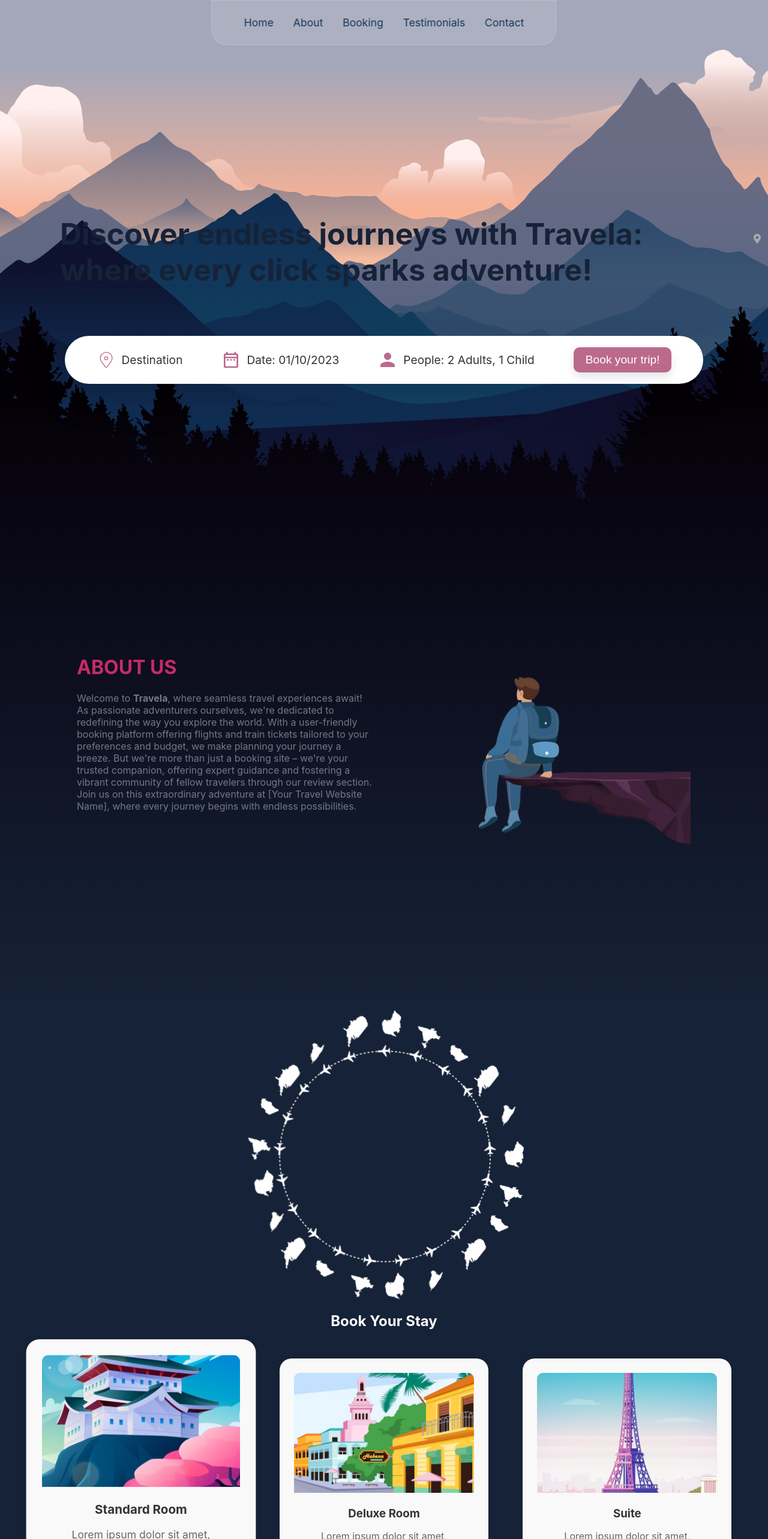
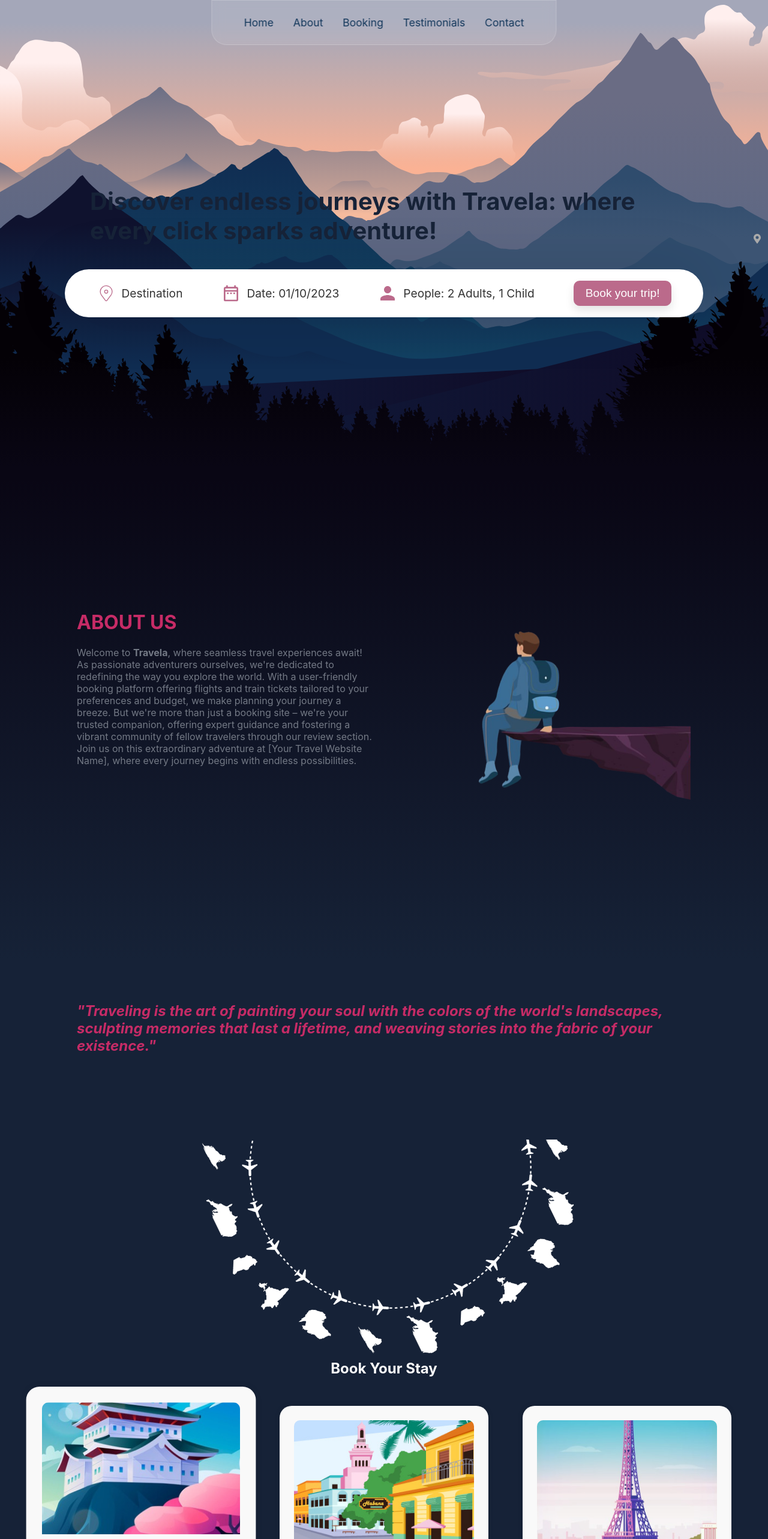
Before and after one commit to valentra/Loading-Minds_EC107A, a React (Create React App) app in the folder Travel/: page / in a window 1280 px wide. Shown: the top 2566 px of the page at 60% size. Built offline with nearby package versions, Linux system fonts and the light colour scheme; the HTML template or start-up script is replaced by a standard one.

Commit message:
update:design

```diff
--- a/Travel/src/components/Booking/Booking.css
+++ b/Travel/src/components/Booking/Booking.css
@@ -1,15 +1,46 @@
 .booking-section{
+    padding: 2rem;
     background-color:rgba(22, 34, 55, 1);
+    position: relative;
 }.booking-section {
     padding: 2rem;
   }
-
+  .block2 {
+    width: 100%;
+    height: 300px;
+    background-color: #162237;
+    margin: 0rem 0;
+    position: absolute;
+    top: 0;
+    left: 0;
+    z-index: 1;
+  }
+  .text-on-block {
+    position: absolute;
+    top: 30%;
+    left: 50%;
+    transform: translate(-50%, -50%);
+    z-index: 2;
+    color: rgb(198, 43, 102);
+    font-size: 1.5rem;
+    width: 80%;
+    display: flex;
+    flex-direction: column;
+    text-align: left;
+    font-style: italic;
+    font-weight: bold;
+  }
+  .highlight {
+    color: white;
+  }
   .booking-image {
     display: block;
     margin: 0 auto;
-    width: 60vh;
+    width: 80vh;
     height: auto;
-    animation: rotate 10s linear infinite;
+    animation: rotate 20s linear infinite;
+    position: relative;
+    z-index: 0;
   }
 
   @keyframes rotate {
--- a/Travel/src/components/Booking/Booking.js
+++ b/Travel/src/components/Booking/Booking.js
@@ -57,6 +57,9 @@
 const Booking = () => {
   return (
     <div className="booking-section">
+      <div className="block2">
+      <p className="text-on-block">"Traveling is the art of painting your soul with the colors of the world's landscapes, sculpting memories that last a lifetime, and weaving stories into the fabric of your existence."</p>
+      </div>
       <img className="booking-image" src={bookingImage} alt="Booking" />
       <h2 className="booking-title">Book Your Stay</h2>
       <Carousel cards={sampleCards} />
--- /dev/null
+++ b/Travel/src/components/Destination/Destination.css
@@ -0,0 +1,6 @@
+.booking-form {
+    background-color: #162237;
+    border-radius: 8px;
+    padding: 2rem;
+    box-shadow: 0px 0px 20px rgba(0, 0, 0, 0.1);
+  }
--- a/Travel/src/components/Destination/Destination.js
+++ b/Travel/src/components/Destination/Destination.js
@@ -1,5 +1,6 @@
 import React from "react";
 import styled from "styled-components";
+import "../Destination/Destination.css";
 import mapImage from "../../assets/japan.png"; // Assuming you have a map image in your assets folder
 import { FaMapMarkerAlt } from 'react-icons/fa';
 
@@ -38,7 +39,8 @@
 };
 
 const BookingSection = styled.section`
-  background-color: #f9f9f9;
+  background-color: #0B6488;
+  box-shadow: inset 0px 0px 20px rgba(0, 0, 0, 0.5);
   padding: 4rem 0;
 `;
 
@@ -59,7 +61,7 @@
   background-color: #fff;
   border-radius: 8px;
   padding: 2rem;
-  box-shadow: 0px 0px 20px rgba(0, 0, 0, 0.1);
+  box-shadow: inset 0px 0px 20px rgba(0, 0, 0, 0.5);
 `;
 
 const FormGroup = styled.div`
--- a/Travel/src/components/Footer/Footer.css
+++ b/Travel/src/components/Footer/Footer.css
@@ -1,6 +1,6 @@
 .site-footer
 {
-  background-color:#162237;;
+  background-color:#162237;
   padding:45px 0 0px ;
   display:flex;
   flex-direction: column;
--- a/Travel/src/components/Home/Home.css
+++ b/Travel/src/components/Home/Home.css
@@ -14,11 +14,11 @@
     flex-direction: column;
     align-items: center;
     color: #162237;
-    font-size: 50px;
+    font-size: 40px;
     font-weight: 700;
-    margin-bottom: 80px;
+    justify-content: space-evenly ;
     z-index: 2;
-    padding: 0 100px;
+    padding: 0 150px;
 }
 .block
 {
--- a/Travel/src/components/Navbar/navbar.css
+++ b/Travel/src/components/Navbar/navbar.css
@@ -15,7 +15,7 @@
 justify-content: center;
 padding:0.7rem 2.7rem ;
 top: 0;
-position:sticky;
+position: fixed;
 margin-left:50%;
 transform:translateX(-50%);
 z-index: 1000;
```
Also changed, not shown: Travel/src/assets/circle (2).png (added).
